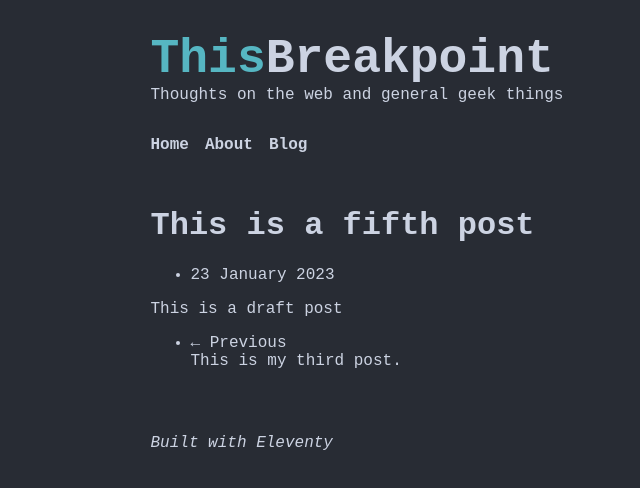
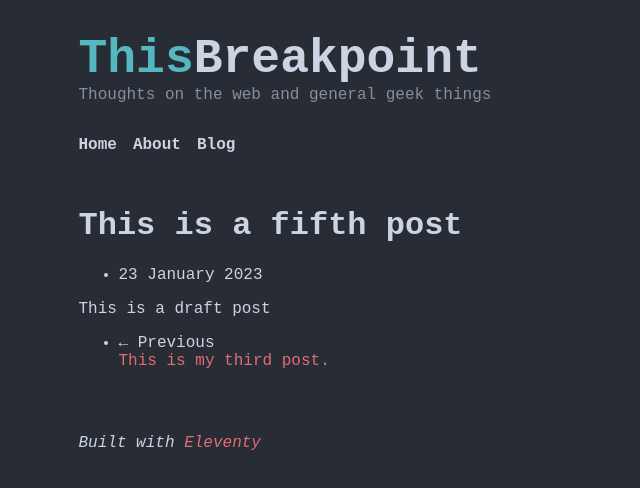
Before and after one commit to Trendy/thisbreakpoint, an Eleventy site: page content/blog/fifthpost.md in a window 1280 px wide. Shown: the whole page, without its empty margins (166-806 px from the left). Built offline with nearby package versions, Linux system fonts and the light colour scheme; Eleventy itself is replaced by a stand-in of ours; some packages are replaced by stand-ins of ours; files that its build step writes are made by us from their sources; a web font is replaced by a local one; what @zachleat/heading-anchors would draw is missing.

Commit message:
Clean up some stuff

```diff
--- a/_includes/layouts/base.njk
+++ b/_includes/layouts/base.njk
@@ -26,7 +26,7 @@
 			<div class="header-container">
 				<h1><a href="/" class="home-link"><span>This</span>&ZeroWidthSpace;Breakpoint</a></h1>
 				<div class="site-description">
-				Thoughts on the web and general geek things
+					Thoughts on the web and general geek things
 				</div>
 			</div>
 
--- a/css/main.css
+++ b/css/main.css
@@ -16,7 +16,7 @@ body {
   margin: 0px auto;
   padding: 0px 0.75rem;
   font-size: calc(1rem * 1);
-  max-width: 41rem;
+  max-width: 50em;
 }
 
 .visually-hidden:not(:focus):not(:active) {
@@ -50,7 +50,7 @@ body {
 }
 
 a {
-  color: lighten(var(--white), 20%);
+  color: var(--light-red);
   text-decoration: none;
   text-underline-offset: 0.3rem;
 
@@ -64,6 +64,10 @@ a {
 }
 
 header {
+  a {
+    color: var(--white);
+  }
+
   h1 {
     color: var(--white);
     font-size: 3rem;
@@ -77,12 +81,15 @@ header {
       color: var(--cyan);
     }
   }
+
   div.header-container {
     padding: 2rem 0;
   }
 
+  .site-description {
+    color: var(--comment-grey);
+  }
   nav {
-    /* display: inline-block; */
     font-weight: 700;
 
     ul {
```
